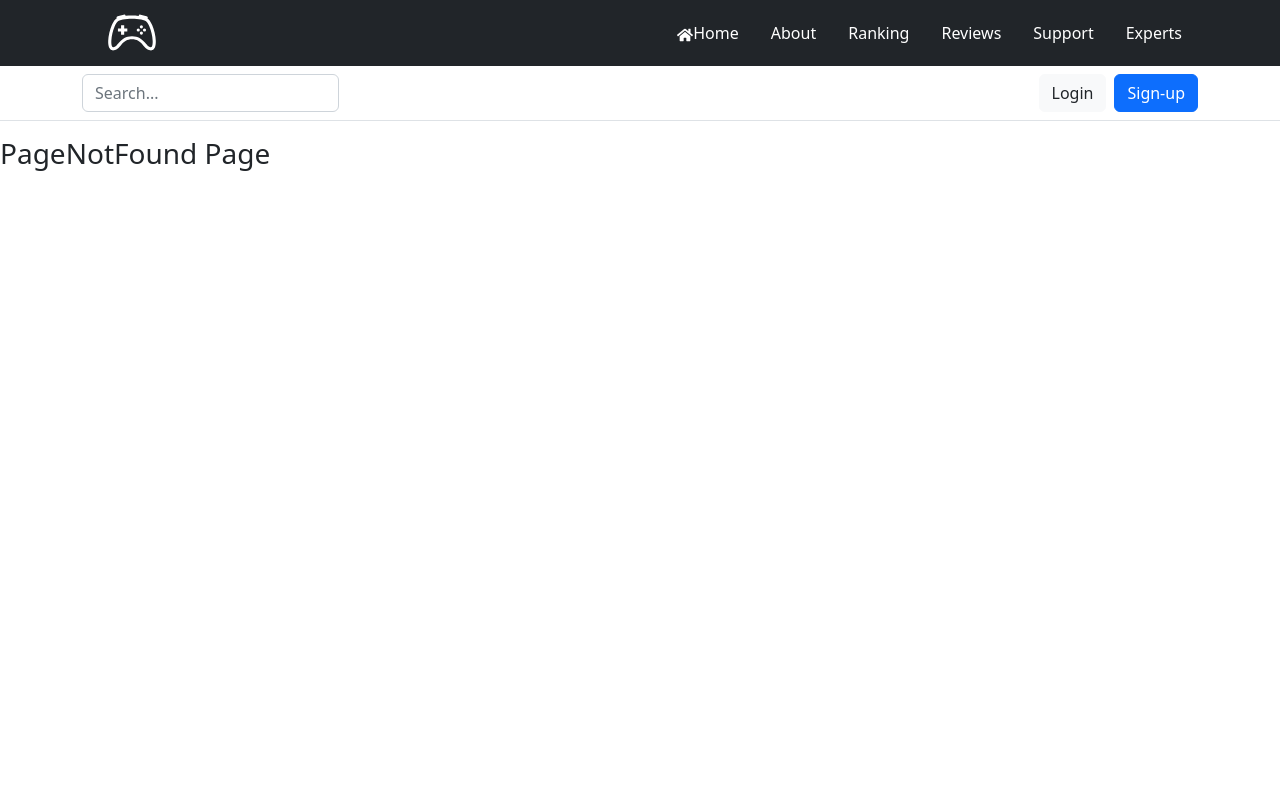
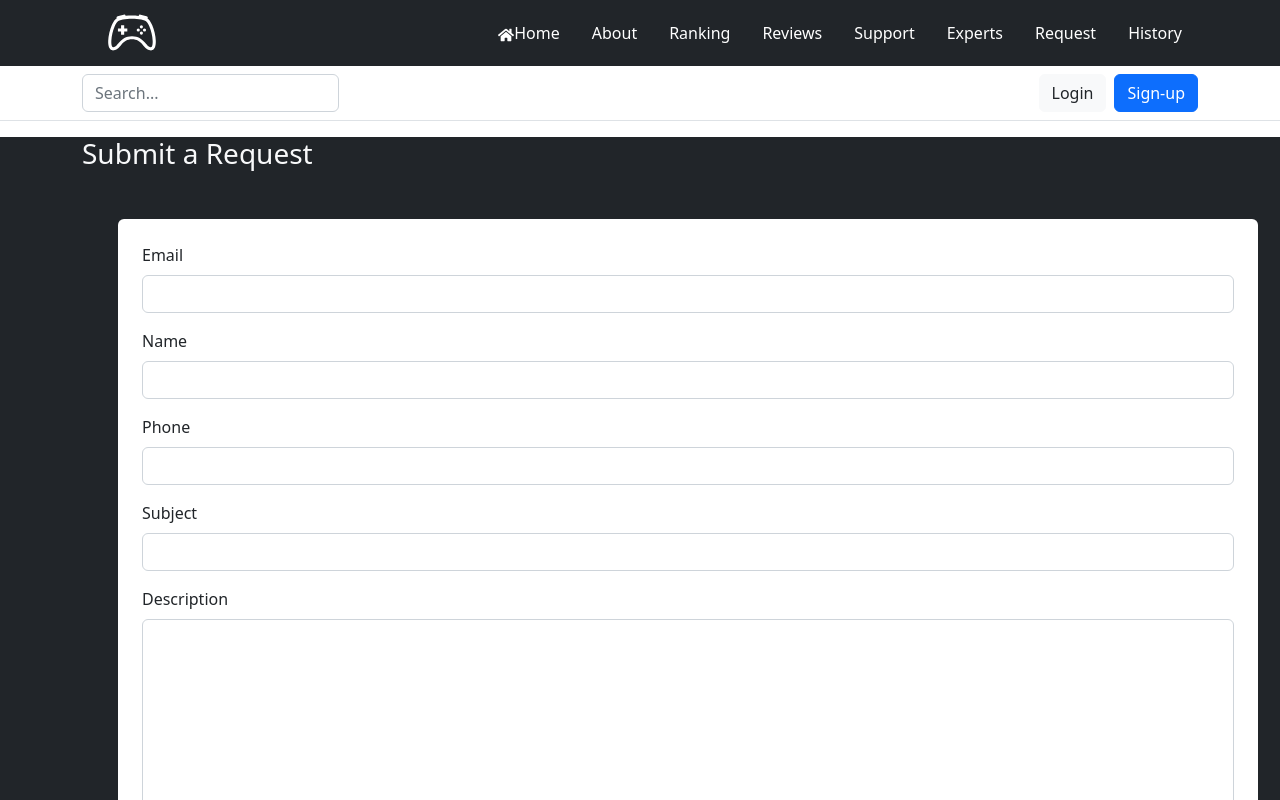
Before and after one commit to Jeancarlo90/trabajo-grupal, a React (Create React App) app: page /Request in a window 1280 px wide. Shown: the top 800 px of the page. Built offline with nearby package versions, Linux system fonts and the light colour scheme.

Commit message:
set configs

```diff
--- a/src/App.js
+++ b/src/App.js
@@ -29,7 +29,7 @@ function App() {
         <Route path='/Reviews' element={<Reviews />}></Route>
         <Route path='/Support' element={<Support />}></Route>
         <Route path='/Experts' element={<Experts />}></Route>
-        <Route path='/Submit' element={<SubmitTicket />}></Route>
+        <Route path='/Request' element={<SubmitTicket />}></Route>
         <Route path='/History' element={<History />}></Route>
         <Route path='*' element={<PageNotFound />}></Route>
       </Routes>
--- a/src/Components/NavBar.js
+++ b/src/Components/NavBar.js
@@ -36,14 +36,23 @@ function NavBar(){
                                 </li>
                                 <li>
                                     <Link to='/Support' className="nav-link text-white">
-
                                        Support
                                     </Link >
                                 </li>
                                 <li>
                                     <Link to='/Experts' className="nav-link text-white">
+                                       Experts
+                                    </Link >
+                                </li>
+                                <li>
+                                    <Link to='/Request' className="nav-link text-white">
+                                    Request
+                                    </Link >
+                                </li>
 
-                                       Experts
+                                <li>
+                                    <Link to='/History' className="nav-link text-white">
+                                    History
                                     </Link >
                                 </li>
                             </ul>
--- a/src/Pages/SubmitTicket.js
+++ b/src/Pages/SubmitTicket.js
@@ -2,7 +2,7 @@ import  '../App.css'
 import React, { useEffect, useState } from "react"
 import TarjetaRanking from '../Components/TarjetaRanking';
 
-const BASE_URL = "http://localhost:4444"
+const BASE_URL = "https://backendtrabajo-production.up.railway.app";
 
 function SubmitTicket(){
     const [email, setEmail] = useState("")
```
